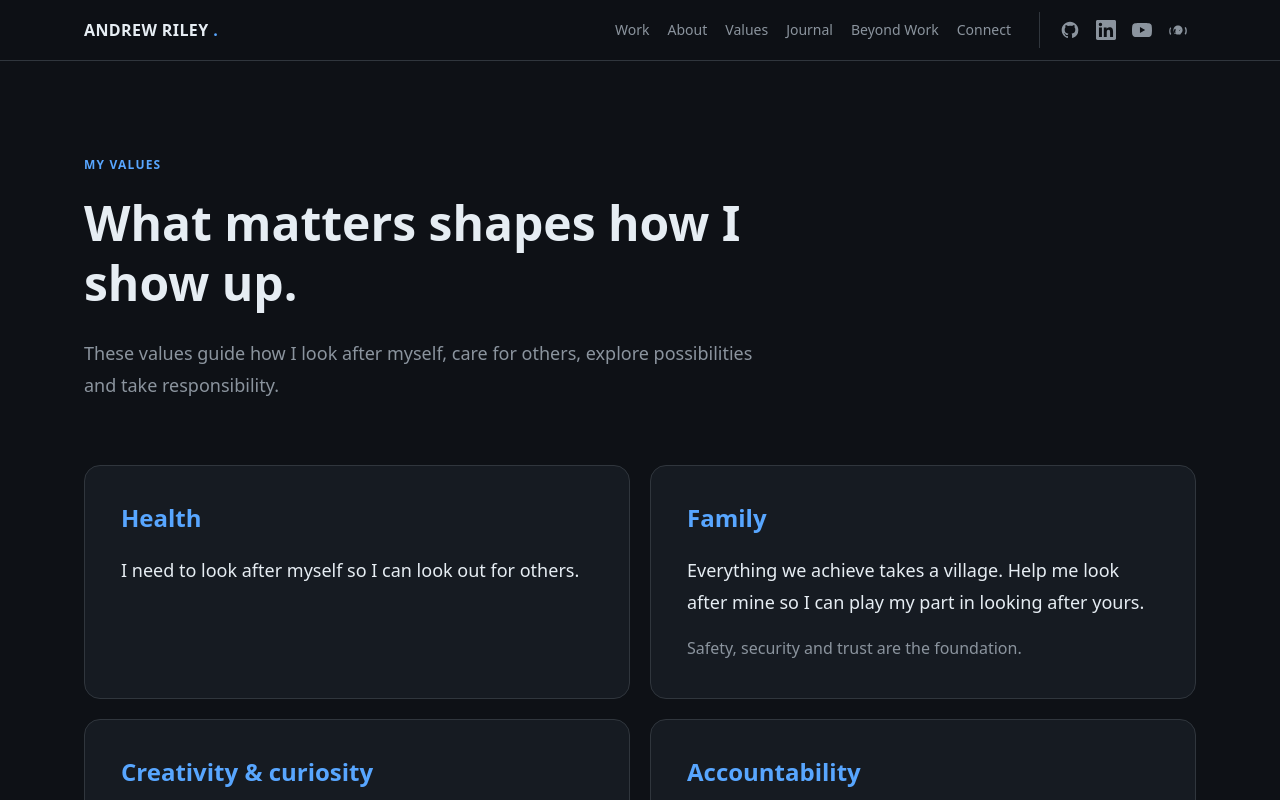
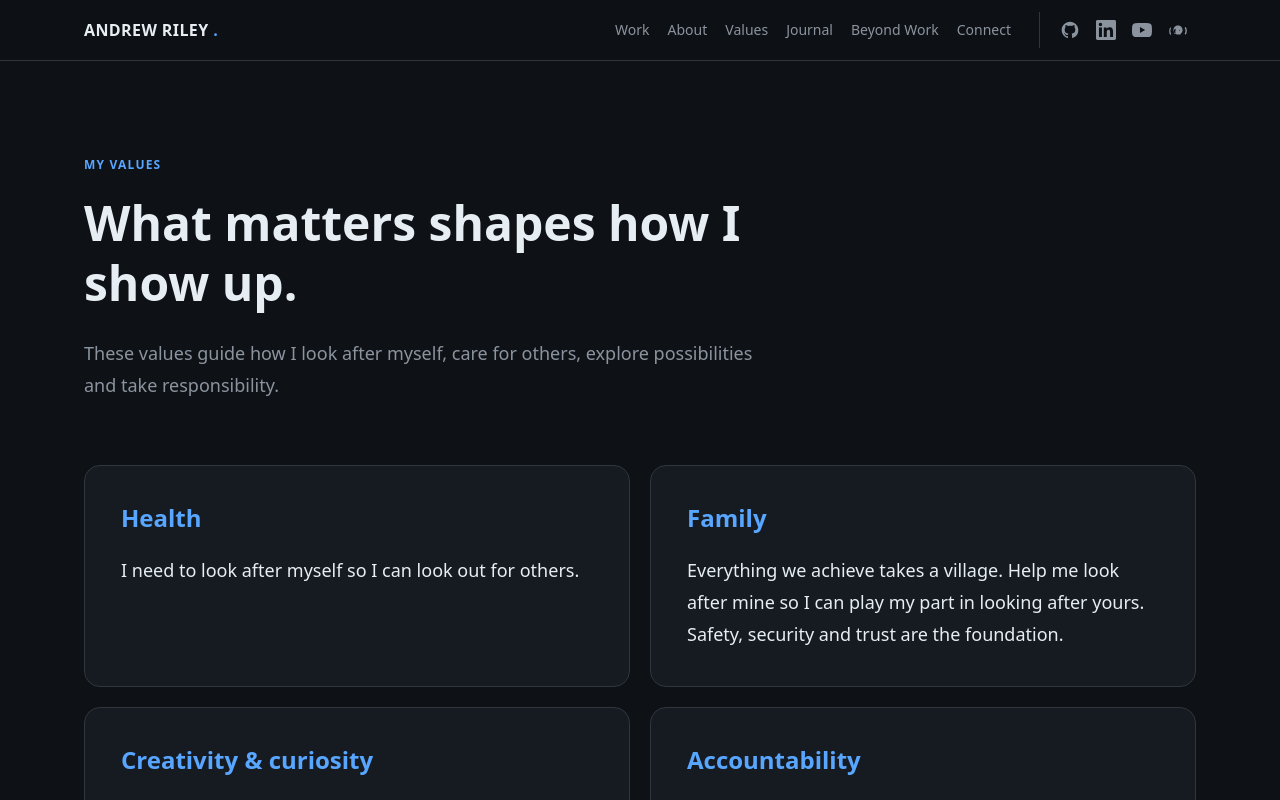
Before and after one commit to andrewkriley/www-andrewriley-info, a Next.js app: page /values in a window 1280 px wide. Shown: the top 800 px of the page. Built offline with nearby package versions, Linux system fonts and the light colour scheme.

Commit message:
copy: include family foundation in primary paragraph

```diff
--- a/src/app/values/page.tsx
+++ b/src/app/values/page.tsx
@@ -15,8 +15,7 @@ const values = [
   {
     id: "family",
     title: "Family",
-    statement: "Everything we achieve takes a village. Help me look after mine so I can play my part in looking after yours.",
-    reflection: "Safety, security and trust are the foundation.",
+    statement: "Everything we achieve takes a village. Help me look after mine so I can play my part in looking after yours. Safety, security and trust are the foundation.",
   },
   {
     id: "creativity-curiosity",
@@ -43,7 +42,6 @@ export default function ValuesPage() {
           <article id={value.id} key={value.id} className="scroll-mt-32 rounded-2xl border border-border-subtle bg-surface-card p-7 sm:p-9">
             <h2 className="text-2xl font-bold text-brand-primary">{value.title}</h2>
             <p className="mt-5 text-lg leading-8 text-text-primary">{value.statement}</p>
-            {value.reflection && <p className="mt-4 leading-7 text-text-secondary">{value.reflection}</p>}
           </article>
         ))}
       </section>
```
